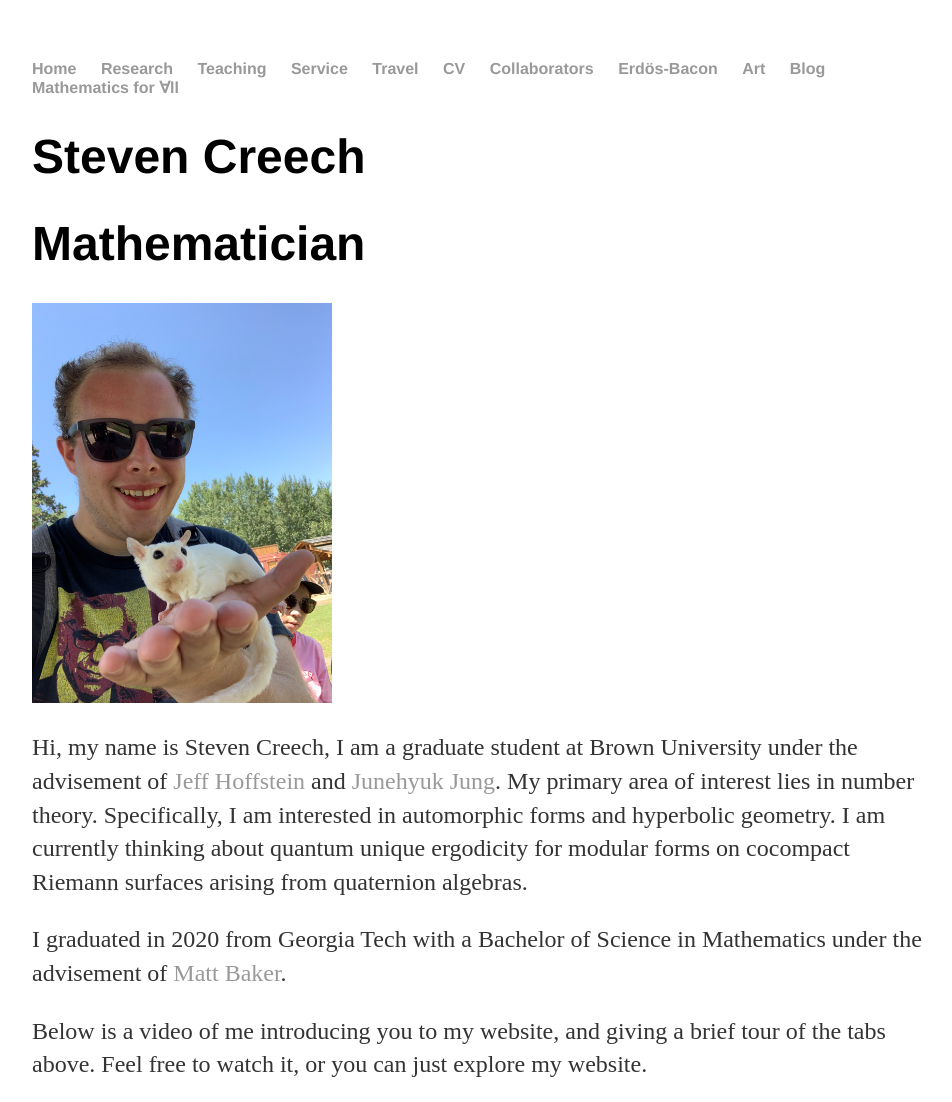
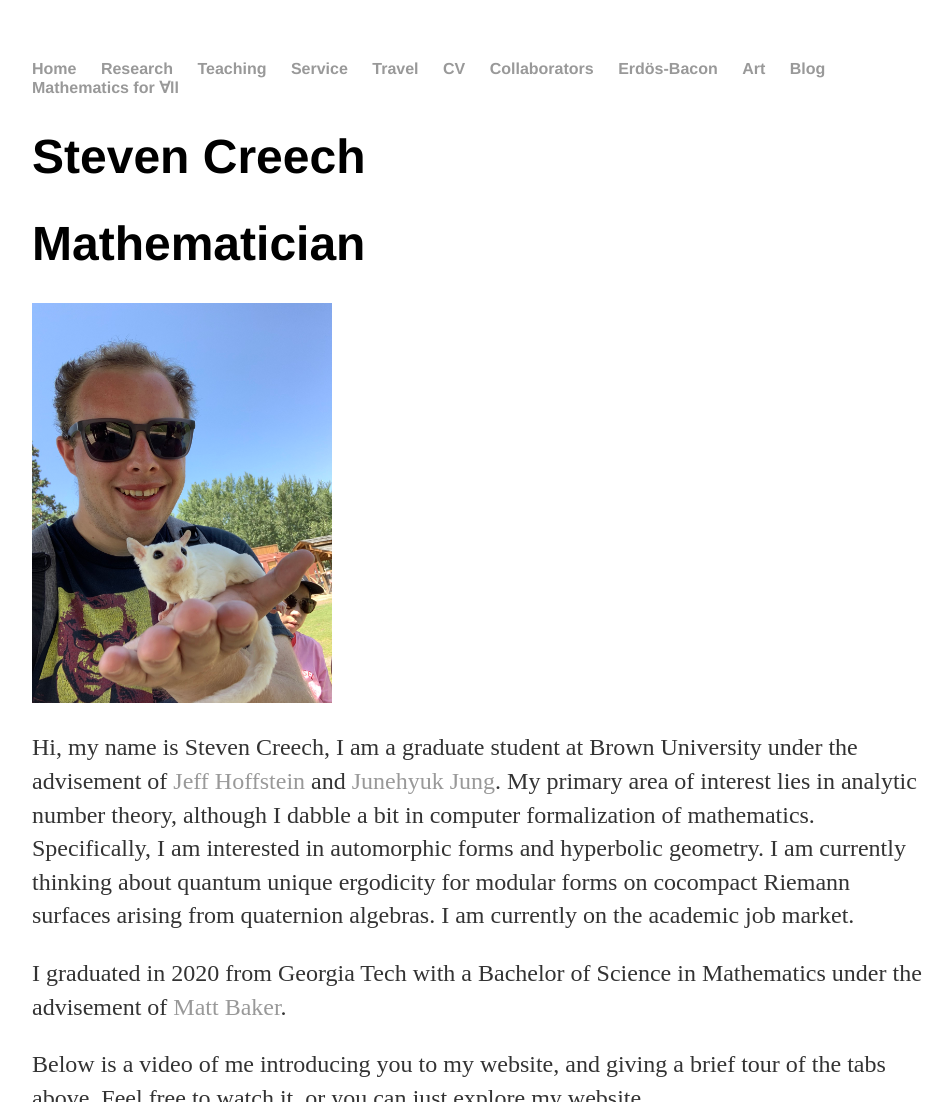
Before and after one commit to stevenecreech/stevenecreech.github.io, a Jekyll site: the page built from index.html, in a window 1280 px wide, cut to the strip 0-1102 px from the top of the page. Shown: the whole strip, without its empty margins (160-1112 px from the left). Built offline with Jekyll 4.4.1, drawn with Linux system fonts in a browser that asks for light colours; Markdown is read by kramdown in place of the engine named in the settings.

Commit message:
Update index.html
Added that I am on the job market

```diff
--- a/index.html
+++ b/index.html
@@ -52,7 +52,10 @@ title: Steven Creech
             Hi, my name is Steven Creech, I am a graduate student at Brown University under the advisement of
             <a href="https://www.brown.edu/academics/math/people/jeffrey-hoffstein">Jeff Hoffstein</a> and
             <a href="https://sites.google.com/brown.edu/junehyuk/about?authuser=0">Junehyuk Jung</a>.
-            My primary area of interest lies in number theory. Specifically, I am interested in automorphic forms and hyperbolic geometry. I am currently thinking about quantum unique ergodicity for modular forms on cocompact Riemann surfaces arising from quaternion algebras.
+            My primary area of interest lies in analytic number theory, although I dabble a bit in computer
+            formalization of mathematics. Specifically, I am interested in automorphic forms
+            and hyperbolic geometry. I am currently thinking about quantum unique ergodicity for modular forms on
+            cocompact Riemann surfaces arising from quaternion algebras. I am currently on the academic job market.
         </p>
 
         <p>
```
